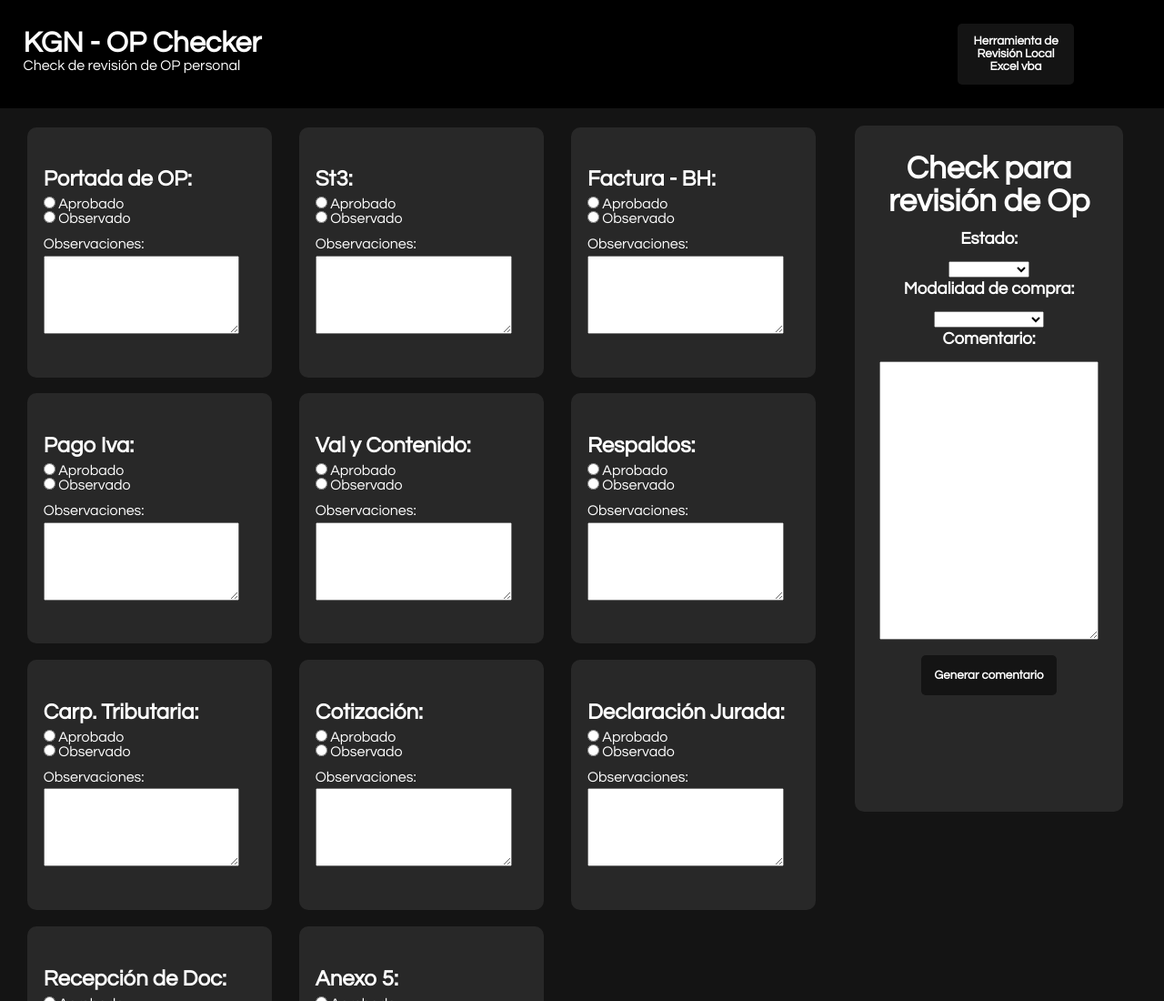
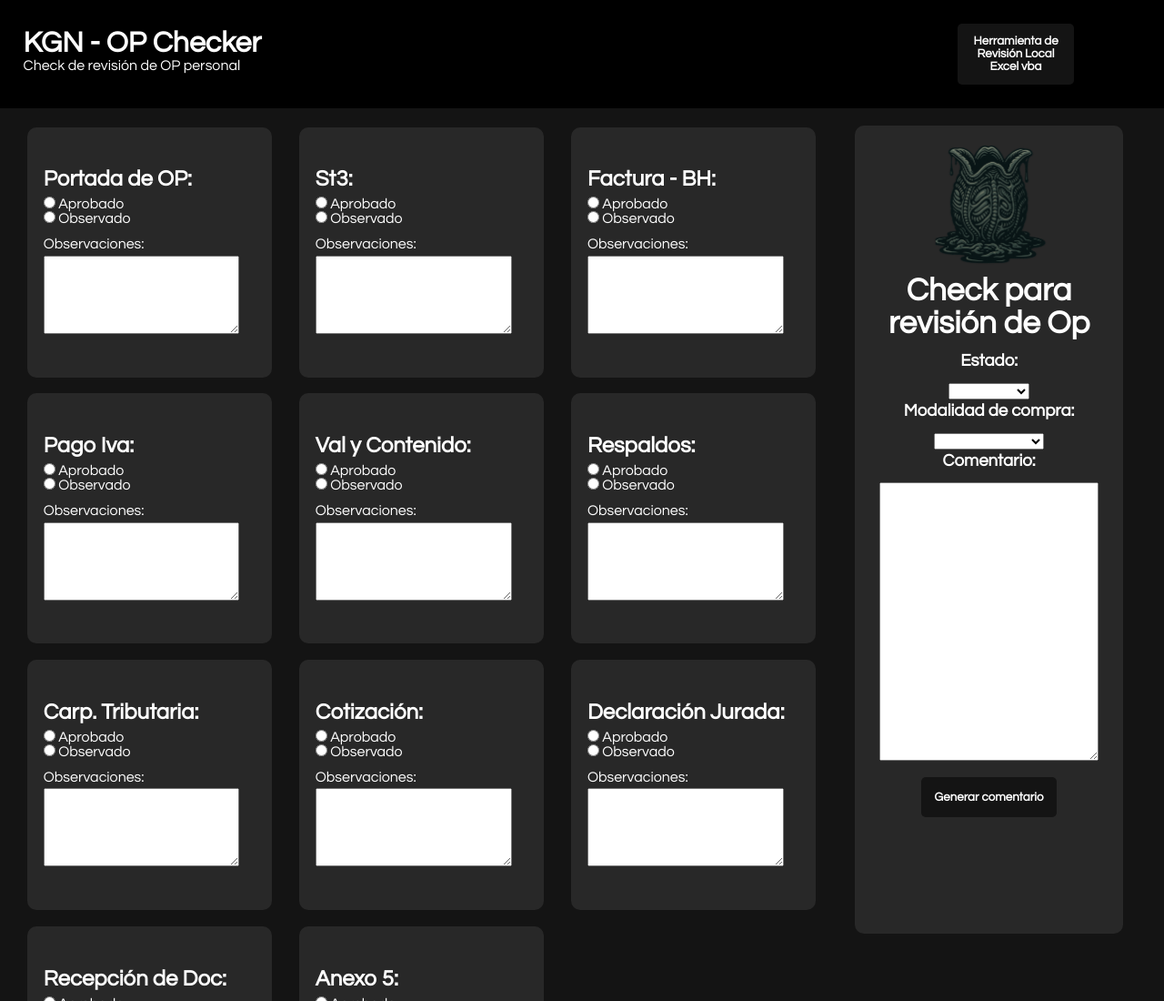
Before and after one commit to zkadminster/Op-Checker, a plain HTML site: page index.html in a window 1280 px wide. Shown: the top 1100 px of the page at 91% size. Drawn offline with Linux system fonts and the light colour scheme; the site is published under a folder, as on GitHub Pages, so addresses that start at the root find nothing.

Commit message:
Update index.html

```diff
--- a/index.html
+++ b/index.html
@@ -142,7 +142,7 @@
     </div>
 
     <div class="opciones">
-        <img src="/img/Imagen1.png" alt="">
+        <img src="img/Imagen1.png" alt="">
         <h2>Check para revisión de Op</h2>
         <h3>Estado:</h3>
 
@@ -166,4 +166,5 @@
     </div>
 </body>
 
+
 </html>
```
